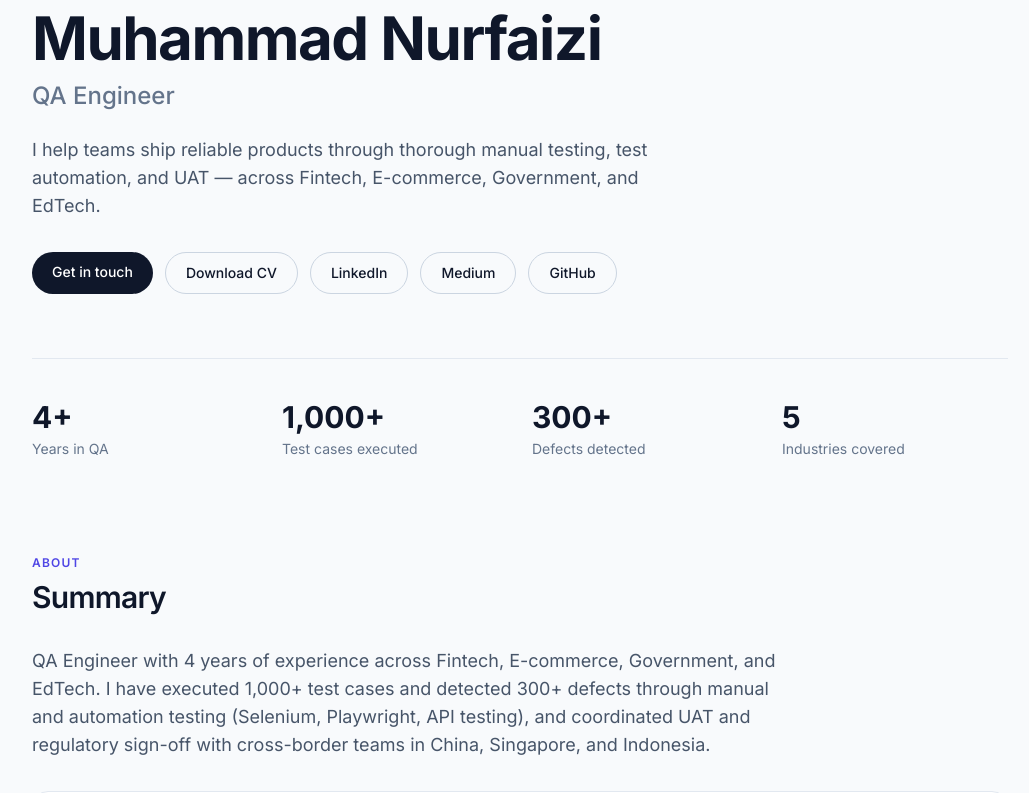
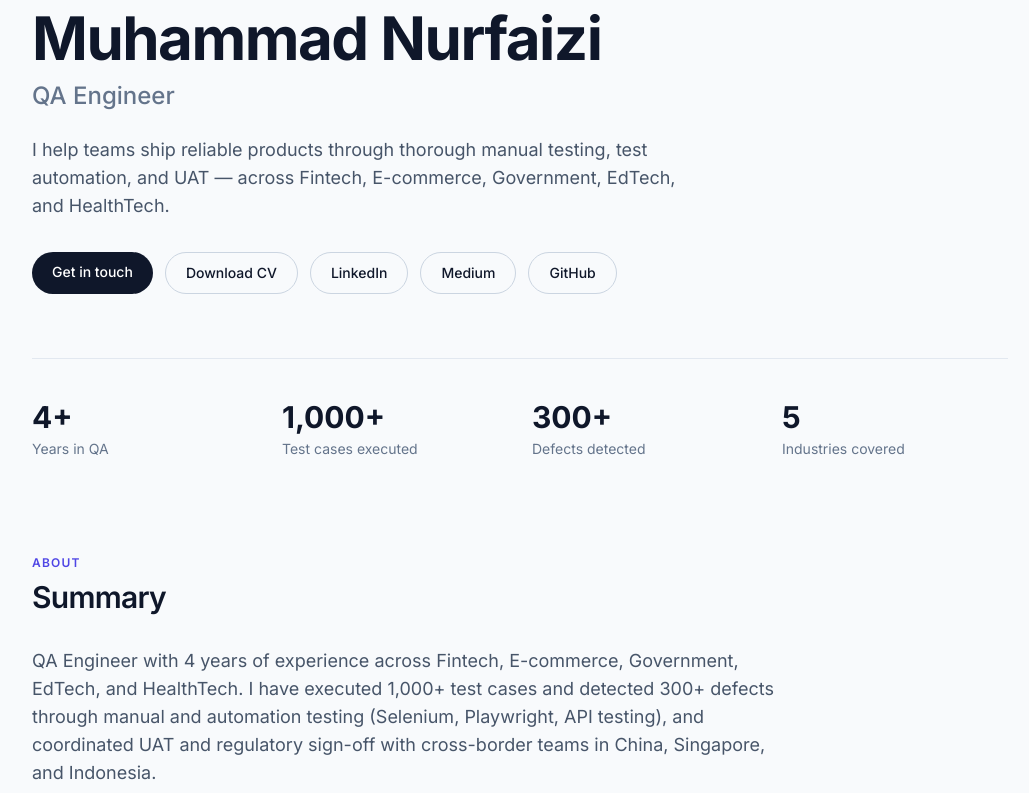
Before and after one commit to mhdnurfaizzy/portofolio, a Next.js app: page / in a window 1280 px wide. Shown: the part 201-994 px from the top of the page, without its empty margins (120-1149 px from the left). Built offline with nearby package versions, Linux system fonts and the light colour scheme.

Commit message:
Add HealthTech to summary and tagline

```diff
--- a/app/data.ts
+++ b/app/data.ts
@@ -8,9 +8,9 @@ export const profile = {
   medium: "https://medium.com/@mhdnurfaizi",
   github: "https://github.com/mhdnurfaizzy",
   tagline:
-    "I help teams ship reliable products through thorough manual testing, test automation, and UAT — across Fintech, E-commerce, Government, and EdTech.",
+    "I help teams ship reliable products through thorough manual testing, test automation, and UAT — across Fintech, E-commerce, Government, EdTech, and HealthTech.",
   summary:
-    "QA Engineer with 4 years of experience across Fintech, E-commerce, Government, and EdTech. I have executed 1,000+ test cases and detected 300+ defects through manual and automation testing (Selenium, Playwright, API testing), and coordinated UAT and regulatory sign-off with cross-border teams in China, Singapore, and Indonesia.",
+    "QA Engineer with 4 years of experience across Fintech, E-commerce, Government, EdTech, and HealthTech. I have executed 1,000+ test cases and detected 300+ defects through manual and automation testing (Selenium, Playwright, API testing), and coordinated UAT and regulatory sign-off with cross-border teams in China, Singapore, and Indonesia.",
 };
 
 export const currentActivity = {
```
